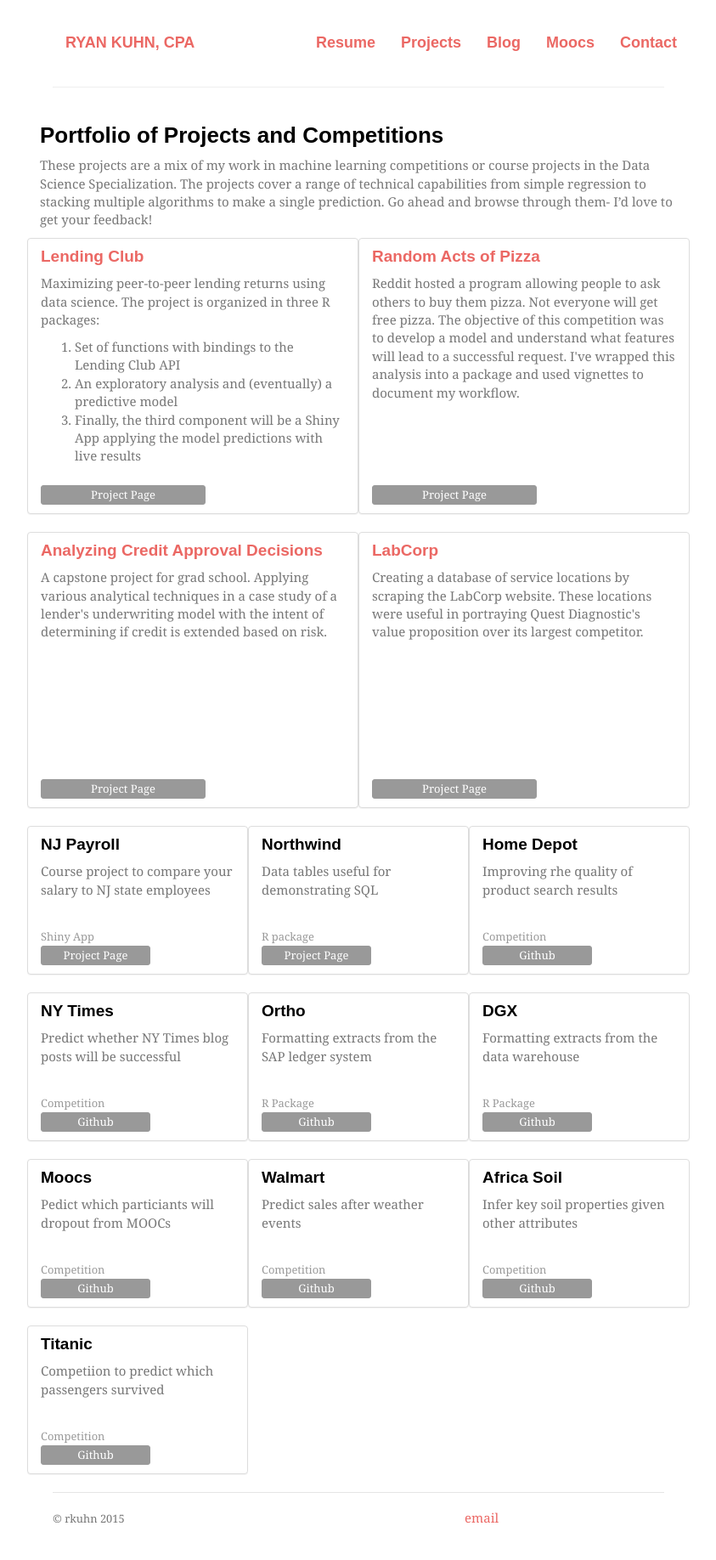
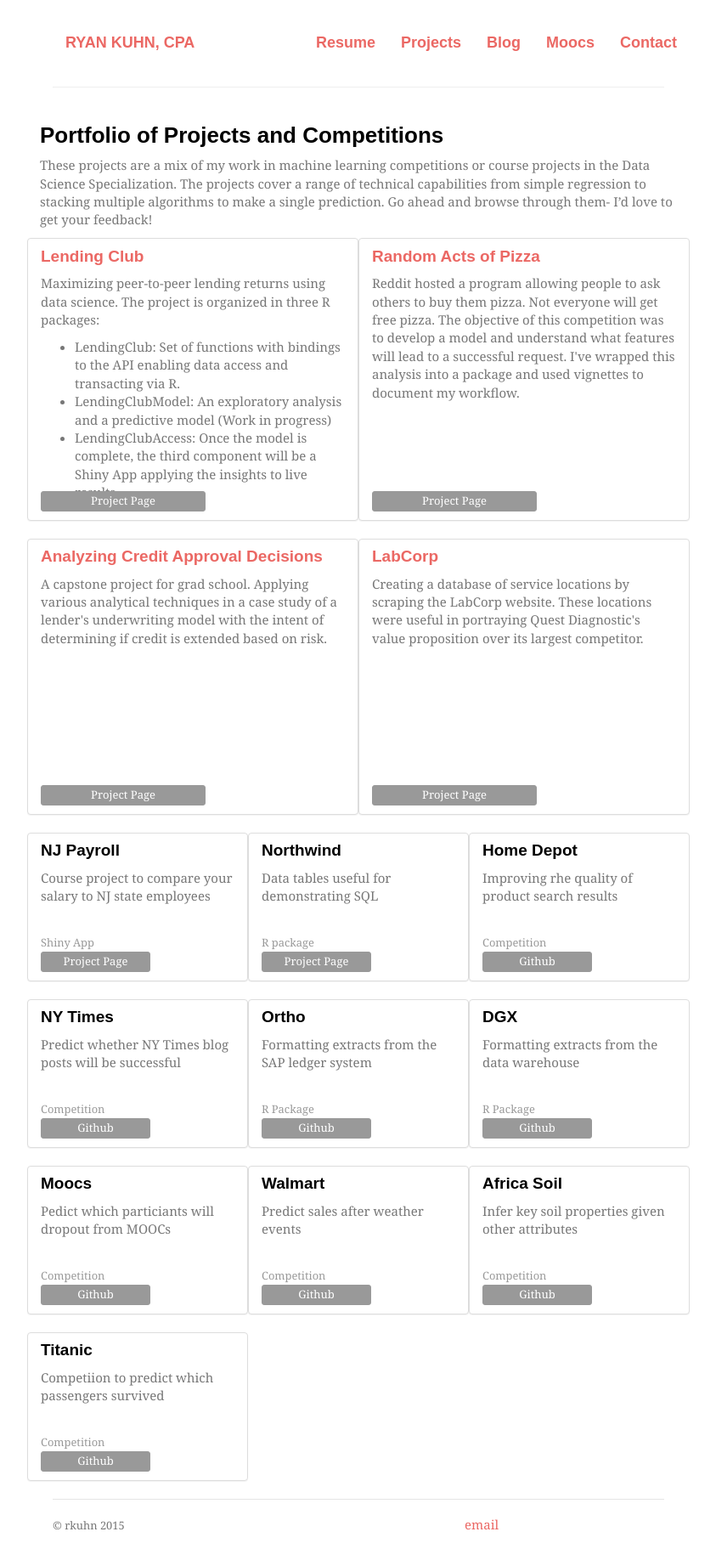
Before and after one commit to kuhnrl30/kuhnrl30.github.io, a Jekyll site: the page built from projects/index.md, in a window 1280 px wide. Shown: the whole page at 85% size, without its empty margins (218-1061 px from the left). Built offline with Jekyll 4.4.1, drawn with Linux system fonts in a browser that asks for light colours; nearby versions of some CDN libraries; some web fonts are replaced.

Commit message:
tweak projects page

```diff
--- a/_data/majorprojects.yml
+++ b/_data/majorprojects.yml
@@ -4,7 +4,7 @@
   alt: Lending Club
   link: http://ryankuhn.net/LendingClub
   github: LendingClub
-  objective: 'Maximizing peer-to-peer lending returns using data science. The project is organized in three R packages: <ol><li> Set of functions with bindings to the Lending Club API</li><li>An exploratory analysis and (eventually) a predictive model</li> <li>Finally, the third component will be a Shiny App applying the model predictions with live results</li></ol>'
+  objective: 'Maximizing peer-to-peer lending returns using data science. The project is organized in three R packages: <ul><li> LendingClub: Set of functions with bindings to the API enabling data access and transacting via R.</li><li>LendingClubModel: An exploratory analysis and a predictive model (Work in progress) </li> <li>LendingClubAccess: Once the model is complete, the third component will be a Shiny App applying the insights to live results</li></ul>'
 - name: Random Acts of Pizza
   platform: Kaggle
   methods: Classification and Regression Tree (CART)
```
